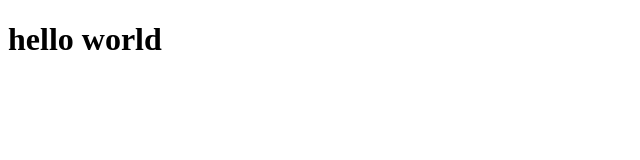
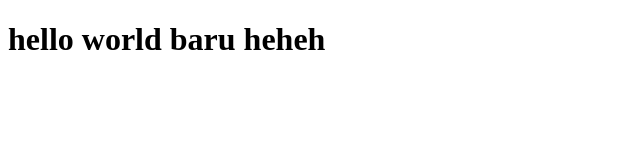
Before and after one commit to MenaraWas/revou_bootcamp, a plain HTML site: page index.html in a window 1280 px wide. Shown: the whole page, without its empty margins (0-640 px from the left). Drawn offline with Linux system fonts and the light colour scheme.

Commit message:
commit baru

```diff
--- a/index.html
+++ b/index.html
@@ -6,6 +6,6 @@
     <title>Hello World</title>
 </head>
 <body>
-    <h1>hello world</h1>
+    <h1>hello world baru heheh</h1>
 </body>
 </html>
```
